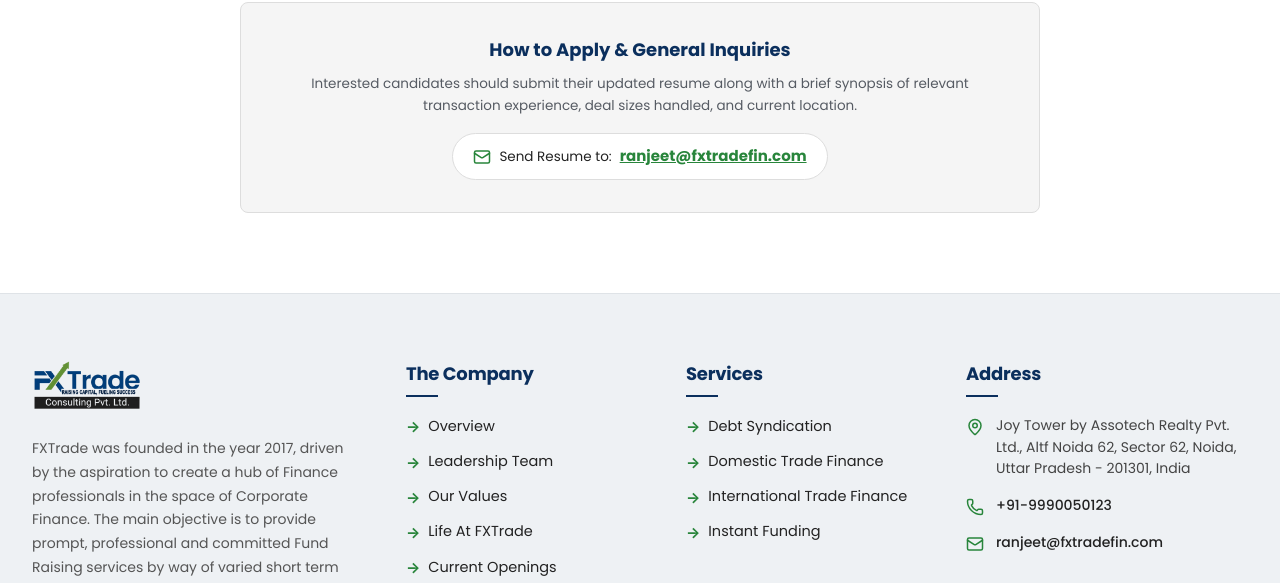
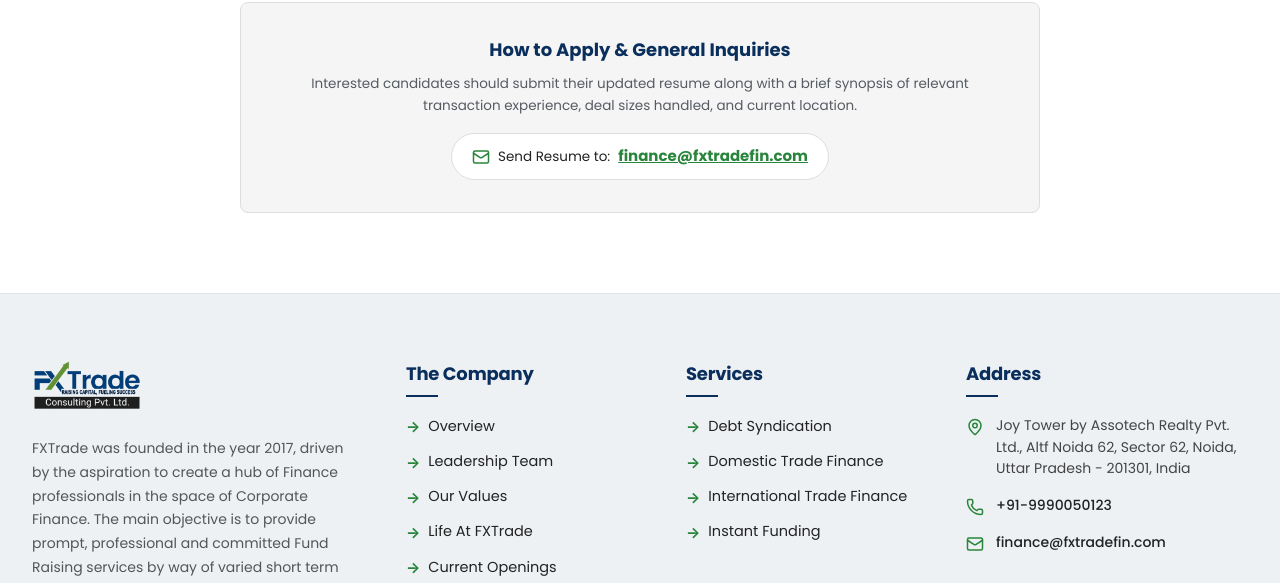
Before and after one commit to ovs-innovation/FxTrade, a React (Vite) app: page /join-us in a window 1280 px wide. Shown: the part 1118-1701 px from the top of the page. Built offline with nearby package versions, Linux system fonts and the light colour scheme.

Commit message:
chore: update official email address to finance@fxtradefin.com across entire website

```diff
--- a/src/data/company.js
+++ b/src/data/company.js
@@ -4,7 +4,7 @@ export const companyData = {
   tagline: "Raising Capital • Fueling Success",
   eyebrow: "CORPORATE FINANCE • DEBT SYNDICATION • TRADE FINANCE • FOREX",
   advisoryDesk: "+91-9990050123",
-  email: "ranjeet@fxtradefin.com",
+  email: "finance@fxtradefin.com",
   website: "https://fxtradefin.com/",
   cin: "U67190UP2021PTC145021",
 
--- a/src/data/contact.js
+++ b/src/data/contact.js
@@ -9,8 +9,7 @@ export const contactData = {
   ],
 
   emails: [
-    { address: "ranjeet@fxtradefin.com", label: "Corporate Advisory & Inquiries" },
-    { address: "info@fxtradefin.com", label: "General Information Desk" }
+    { address: "finance@fxtradefin.com", label: "Corporate Advisory & Inquiries" }
   ],
 
   website: "https://fxtradefin.com/",
@@ -37,9 +36,9 @@ export const contactData = {
   corporatePptUrl: "/downloads/FXTrade_Corporate_Profile.pdf",
 
   departments: [
-    { name: "Debt Syndication Desk", email: "ranjeet@fxtradefin.com", phone: "+91-9990050123" },
-    { name: "Trade Finance & Inland LCBD", email: "ranjeet@fxtradefin.com", phone: "+91-9990050123" },
-    { name: "Forex & Treasury Operations", email: "ranjeet@fxtradefin.com", phone: "+91-9990050123" },
-    { name: "Careers & Talent Acquisition", email: "ranjeet@fxtradefin.com", phone: "+91-9990050123" }
+    { name: "Debt Syndication Desk", email: "finance@fxtradefin.com", phone: "+91-9990050123" },
+    { name: "Trade Finance & Inland LCBD", email: "finance@fxtradefin.com", phone: "+91-9990050123" },
+    { name: "Forex & Treasury Operations", email: "finance@fxtradefin.com", phone: "+91-9990050123" },
+    { name: "Careers & Talent Acquisition", email: "finance@fxtradefin.com", phone: "+91-9990050123" }
   ]
 };
--- a/src/data/homepage.js
+++ b/src/data/homepage.js
@@ -237,7 +237,7 @@ export const homepageData = {
   careers: {
     heading: "Current Openings at FXTrade",
     intro: "Join an elite team of corporate finance strategists, debt syndication specialists, and trade finance architects. We offer an intellectually rigorous environment where merit is celebrated and career growth is accelerated.",
-    recruitmentEmail: "ranjeet@fxtradefin.com",
+    recruitmentEmail: "finance@fxtradefin.com",
     openings: [
       {
         id: "1",
```
